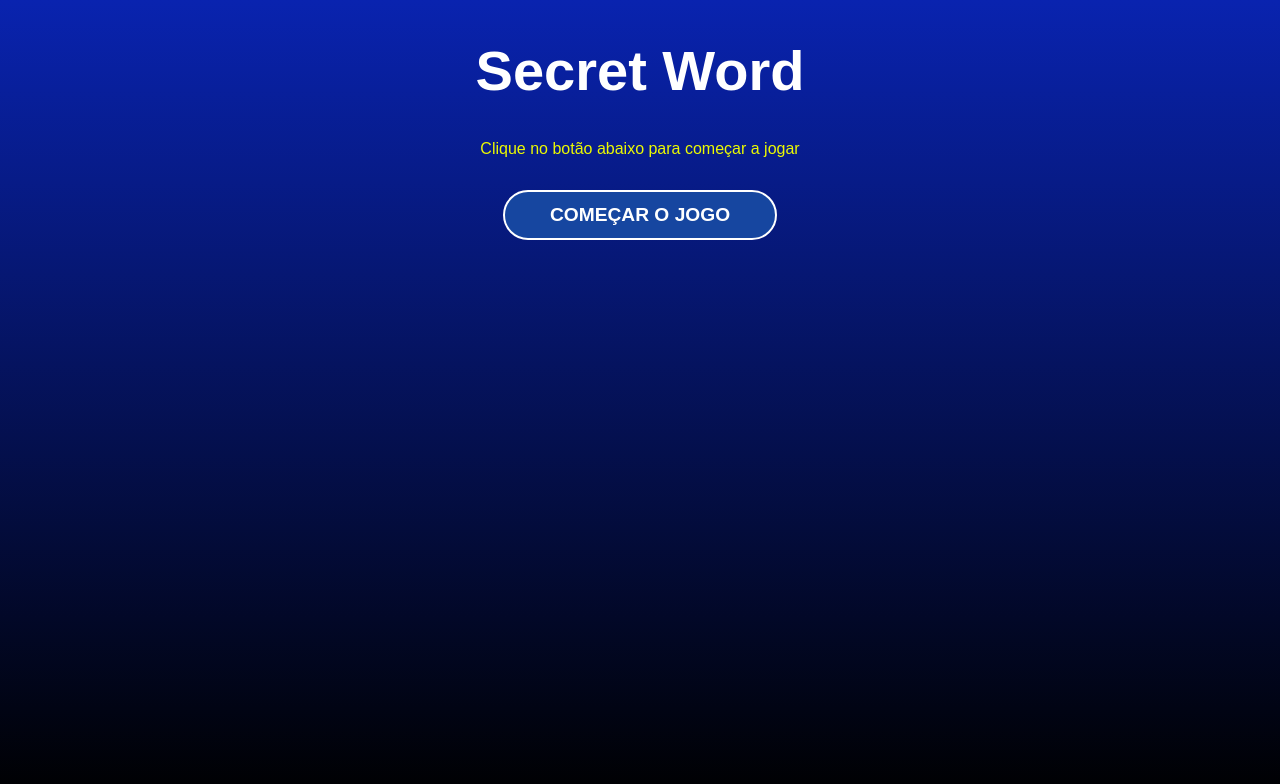
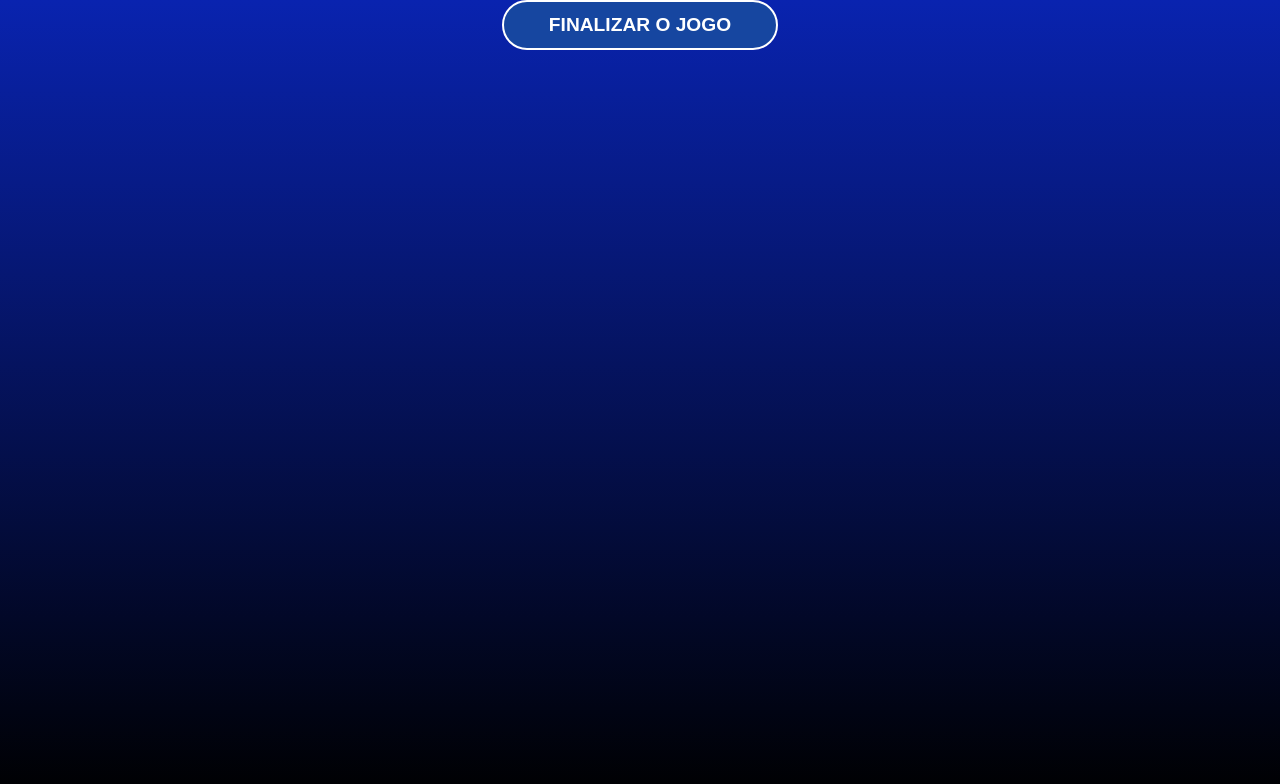
Before and after one commit to RuanSilva6721/curso_react, a React (Create React App) app in the folder secret_word_ruan/: page / in a window 1280 px wide. Both pictures are taken after a click on the button "COMEÇAR O JOGO". Shown: the top 784 px of the page. Built offline with nearby package versions, Linux system fonts and the light colour scheme.

Commit message:
adicionando botões para iniciar, finalizar e resetar o jogo

```diff
--- a/secret_word_ruan/src/App.js
+++ b/secret_word_ruan/src/App.js
@@ -19,11 +19,20 @@ function App() {
   const [gameStage, setGameStage] = useState(stages[0].name);
   const [words] = useState(wordsList);
 
+  const startGame =  () => {
+    setGameStage(stages[1].name)
+  }
+  const verifyLetter = () =>{
+    setGameStage(stages[2].name)
+  }
+  const retry = () =>{
+    setGameStage(stages[0].name)
+  }
   return (
     <div className="App">
-        {gameStage === 'start' && <StartScreen/> }
-        {gameStage === 'game' && <Game/> }
-        {gameStage === 'end' && <GameOver/> }
+        {gameStage === 'start' && <StartScreen startGame={startGame}/> }
+        {gameStage === 'game' && <Game verifyLetter={verifyLetter} /> }
+        {gameStage === 'end' && <GameOver retry={retry}/> }
     </div>
   );
 }
--- a/secret_word_ruan/src/components/Game.js
+++ b/secret_word_ruan/src/components/Game.js
@@ -1,7 +1,11 @@
 import './Game.css';
-const Game = () => {
+    const Game = ({verifyLetter}) => {
   return (
-    <div>Game</div>
+    <div>
+
+         <button onClick={verifyLetter}>Finalizar o Jogo</button>
+
+    </div>
   )
 }
 
--- a/secret_word_ruan/src/components/GameOver.js
+++ b/secret_word_ruan/src/components/GameOver.js
@@ -1,7 +1,11 @@
 import './GmaeOver.css';
-const GameOver = () => {
+const GameOver = ({retry}) => {
   return (
-    <div>GameOver</div>
+    <div>
+
+    <button onClick={retry}>Resetar o Jogo</button>
+
+    </div>
   )
 }
 
--- a/secret_word_ruan/src/components/StartScreen.js
+++ b/secret_word_ruan/src/components/StartScreen.js
@@ -1,11 +1,11 @@
 import './StartScreen.css';
 
-const StartScreen = () => {
+const StartScreen = ({startGame}) => {
   return (
     <div className="start">
     <h1>Secret Word </h1>
     <p>Clique no botão abaixo para começar a jogar</p>
-    <button type="">Começar o Jogo</button>
+    <button onClick={startGame}>Começar o Jogo</button>
 
     </div>
   )
```
